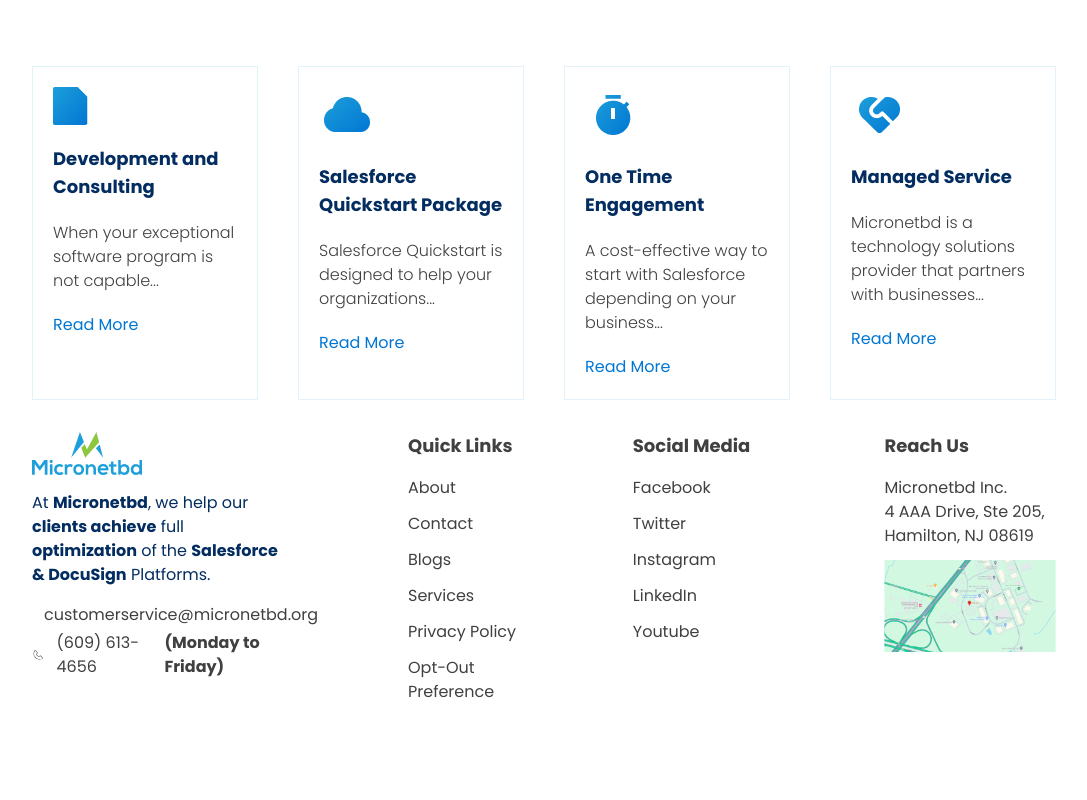
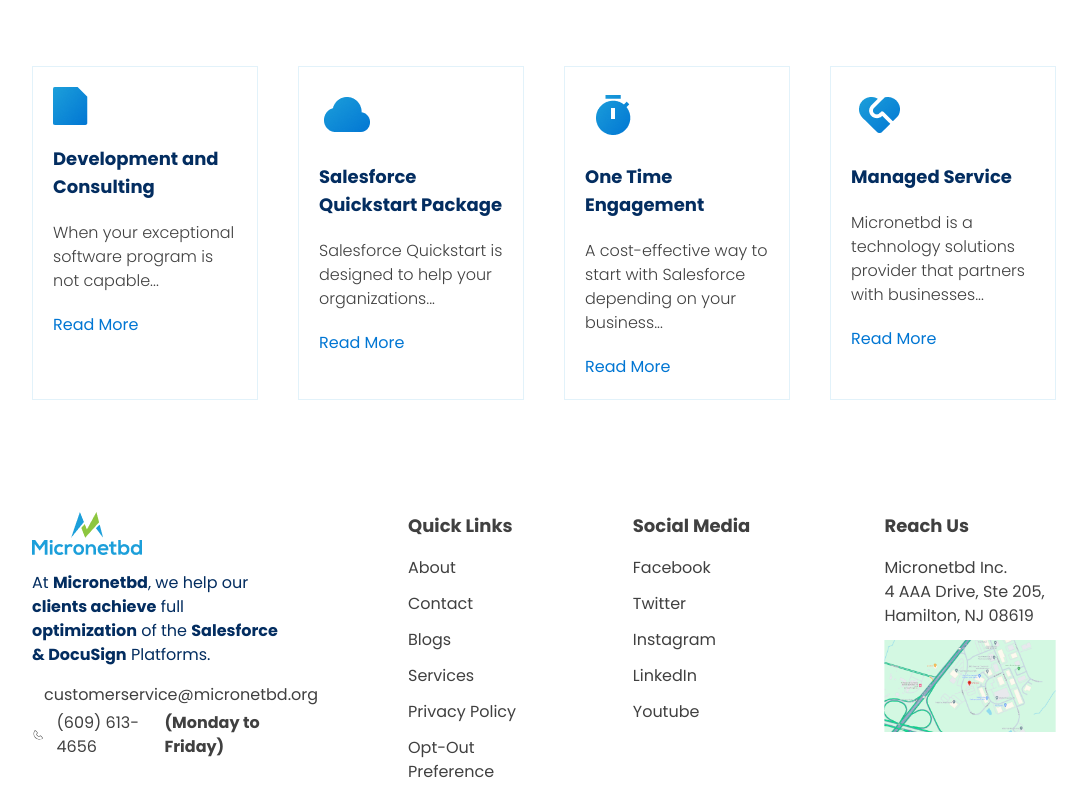
Before and after one commit to sohanthink/micronet, a Next.js app: page / in a window 1280 px wide. Shown: the part 681-1481 px from the top of the page, without its empty margins (96-1183 px from the left). Before the commit the page ends 1401 px from the top, so only its background shows below. Built offline with nearby package versions, Linux system fonts and the light colour scheme.

Commit message:
what we do hover fixed

```diff
--- a/components/common/Footer.tsx
+++ b/components/common/Footer.tsx
@@ -59,7 +59,7 @@
 
 const Footer = () => {
   return (
-    <div className="bg-white">
+    <div className="bg-white pt-20">
       <div className="py-4 w-4/5 mx-auto">
         <div className='flex justify-between gap-20'>
             <div className='w-1/4 space-y-4'>
--- a/components/common/Navbar.tsx
+++ b/components/common/Navbar.tsx
@@ -5,6 +5,7 @@
 import React, { useState } from 'react'
 import Button from './Button'
 import { IoIosArrowDown, IoIosArrowUp } from 'react-icons/io'
+import logo from '@/public/Logo.png'
 
 
 
@@ -22,7 +23,7 @@
         <div className='py-4 w-4/5 mx-auto'>
             <div className='flex justify-between items-center'>
                 <div>
-                    <Image src='/Logo.png' alt='logo' width={100} height={100} />
+                    <Image src={logo} alt='logo' />
                 </div>
                 <div className=''>
                     <div className='flex gap-16 items-center text-black'>
--- a/components/home/WhatWeDo.tsx
+++ b/components/home/WhatWeDo.tsx
@@ -47,7 +47,7 @@
 
 export const DoItems:React.FC<DoItemsProps> =({icon,title,description,link})=>{
     return(
-        <div className='p-5 border-[1px] border-customBlue-border space-y-5 w-1/4'>
+        <div className='p-5 border-[1px] border-customBlue-border hover:border-customBlue-secondary space-y-5 w-1/4 ease-in-out transition-all duration-300'>
             <Image src={icon} alt='code Icon' />
             <h6 className='font-semibold text-lg text-customBlue-dark'>{title}</h6>
             <p className='text-base font-light text-customDark pb-5'>{description}</p>
```
